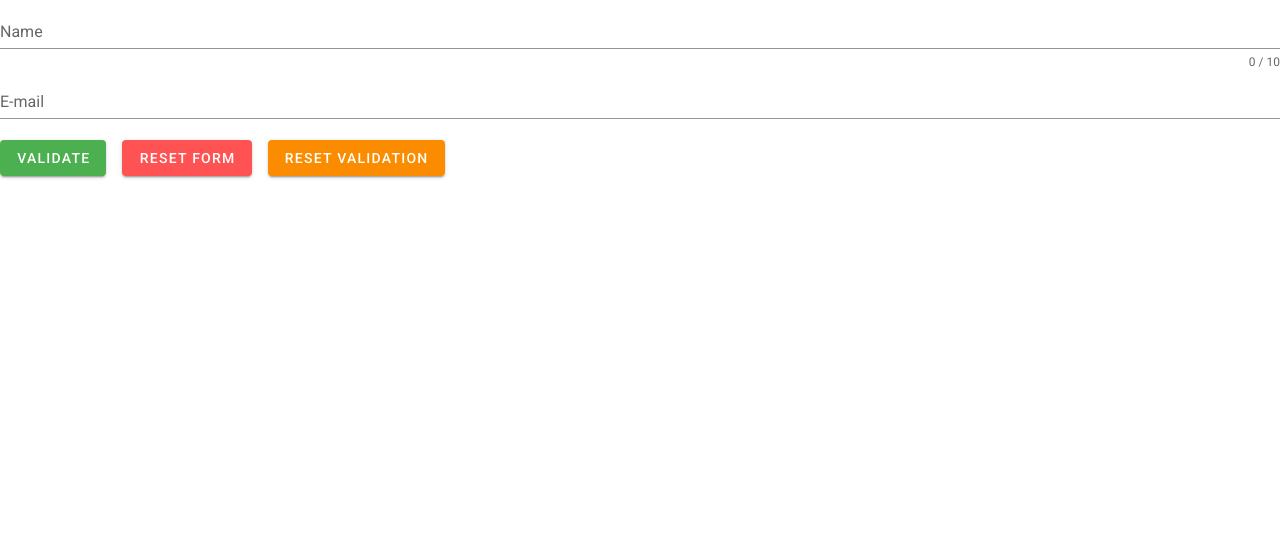
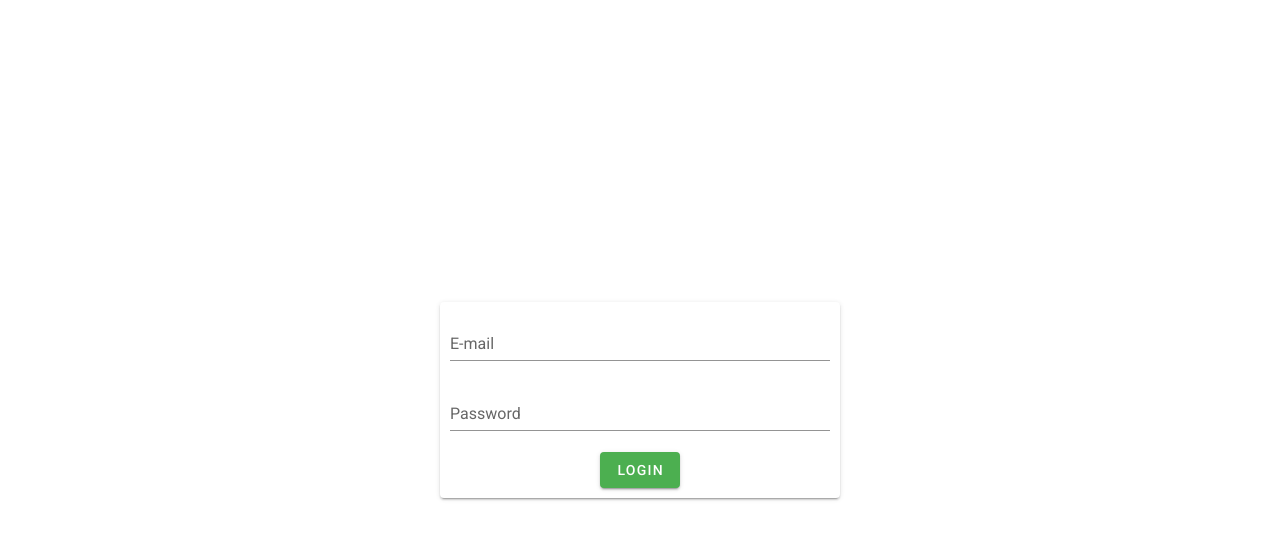
Before and after one commit to fullstack99/django-auth, a Vue app in the folder frontend/: page /login in a window 1280 px wide. Shown: the top 540 px of the page. Built offline with nearby package versions, Linux system fonts and the light colour scheme.

Commit message:
update login page

```diff
--- a/frontend/src/views/Login.vue
+++ b/frontend/src/views/Login.vue
@@ -1,76 +1,72 @@
 <template>
+  <div class="login-form">
+    <v-card class="login-card">
       <v-form
         ref="form"
         v-model="valid"
         lazy-validation
       >
         <v-text-field
-      v-model="name"
-      :counter="10"
-      :rules="nameRules"
-      label="Name"
-      required
-    ></v-text-field>
-
-    <v-text-field
           v-model="email"
           :rules="emailRules"
           label="E-mail"
           required
         ></v-text-field>
+        <v-text-field
+          v-model="password"
+          :rules="passwordRules"
+          name="input-10-2"
+          label="Password"
+          hint="At least 8 characters"
+          required
+        ></v-text-field>
         <v-btn
           :disabled="!valid"
           color="success"
-      class="mr-4"
-      @click="validate"
+          @click="login"
         >
-      Validate
-    </v-btn>
-
-    <v-btn
-      color="error"
-      class="mr-4"
-      @click="reset"
-    >
-      Reset Form
-    </v-btn>
-
-    <v-btn
-      color="warning"
-      @click="resetValidation"
-    >
-      Reset Validation
+          Login
         </v-btn>
       </v-form>
+    </v-card>
+  </div>
 </template>
 <script>
   export default {
     data: () => ({
       valid: true,
-      name: '',
-      nameRules: [
-        v => !!v || 'Name is required',
-        v => (v && v.length <= 10) || 'Name must be less than 10 characters',
-      ],
       email: '',
       emailRules: [
         v => !!v || 'E-mail is required',
         v => /.+@.+\..+/.test(v) || 'E-mail must be valid',
-      ]
+      ],
+      password: '',
+      passwordRules: [
+        v => !!v || 'Password is required',
+        v => (v && v.length >= 8) || 'Password must be more than 8 characters',
+      ],
     }),
 
     methods: {
-      validate () {
+      login () {
         if (this.$refs.form.validate()) {
           this.snackbar = true
         }
       },
-      reset () {
-        this.$refs.form.reset()
-      },
-      resetValidation () {
-        this.$refs.form.resetValidation()
-      },
     },
   }
 </script>
+<style scoped>
+.login-form {
+  display: flex;
+  align-items: center;
+  justify-content: center;
+  height: 100%;
+}
+.login-card {
+  width: 400px;
+  padding: 10px;
+  max-width: 100%;
+  text-align: center;
+}
+</style>
```
Lines whose indentation alone changed are shown as unchanged.
